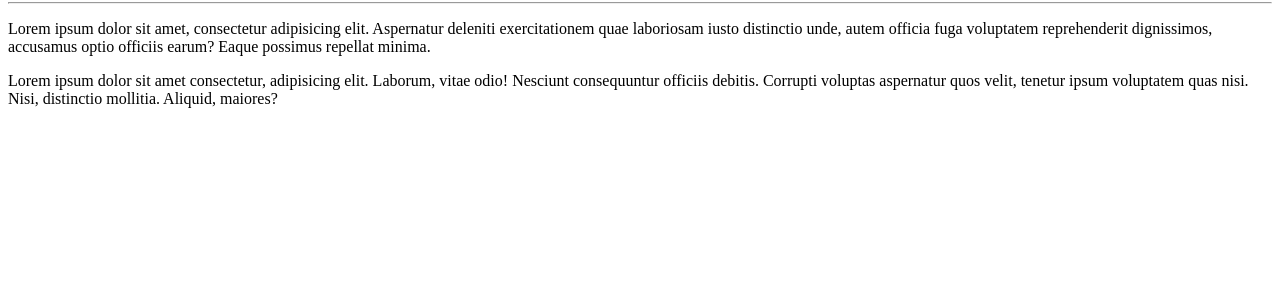
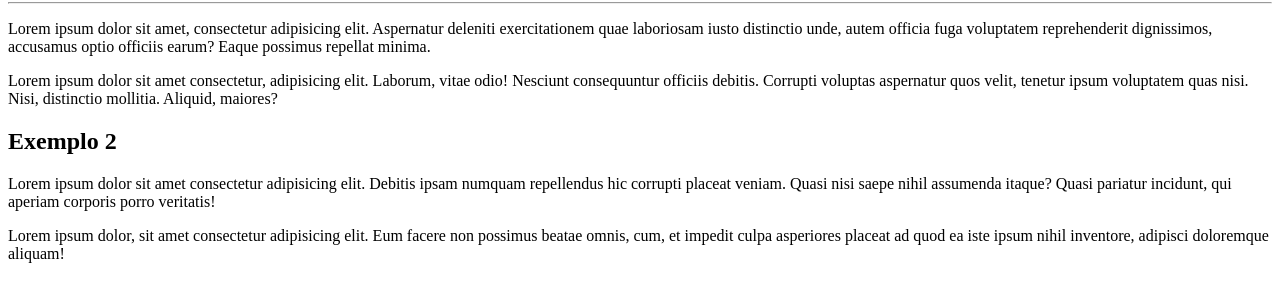
Before and after one commit to Bomfimdev/Estudos, a plain HTML site: page ex1/index.html in a window 1280 px wide. Shown: the part 78-380 px from the top of the page. Drawn offline with Linux system fonts and the light colour scheme.

Commit message:
Update index.html

```diff
--- a/ex1/index.html
+++ b/ex1/index.html
@@ -12,5 +12,12 @@
     <p>Lorem ipsum dolor sit amet, consectetur adipisicing elit. Aspernatur deleniti exercitationem quae laboriosam iusto distinctio unde, autem officia fuga voluptatem reprehenderit dignissimos, accusamus optio officiis earum? Eaque possimus repellat minima.</p>
     <p>Lorem ipsum dolor sit amet consectetur, adipisicing elit. Laborum, vitae odio! Nesciunt consequuntur officiis debitis. Corrupti voluptas aspernatur quos velit, tenetur ipsum voluptatem quas nisi. Nisi, distinctio mollitia. Aliquid, maiores?</p>
 
+
+    <h2>Exemplo 2</h2>
+    <p>Lorem ipsum dolor sit amet consectetur adipisicing elit. Debitis ipsam numquam repellendus hic corrupti placeat veniam. Quasi nisi saepe nihil assumenda itaque? Quasi pariatur incidunt, qui aperiam corporis porro veritatis!</p>
+    <p>Lorem ipsum dolor, sit amet consectetur adipisicing elit. Eum facere non possimus beatae omnis, cum, et impedit culpa asperiores placeat ad quod ea iste ipsum nihil inventore, adipisci doloremque aliquam!</p>
+
+
+
 </body>
 </html>
```
